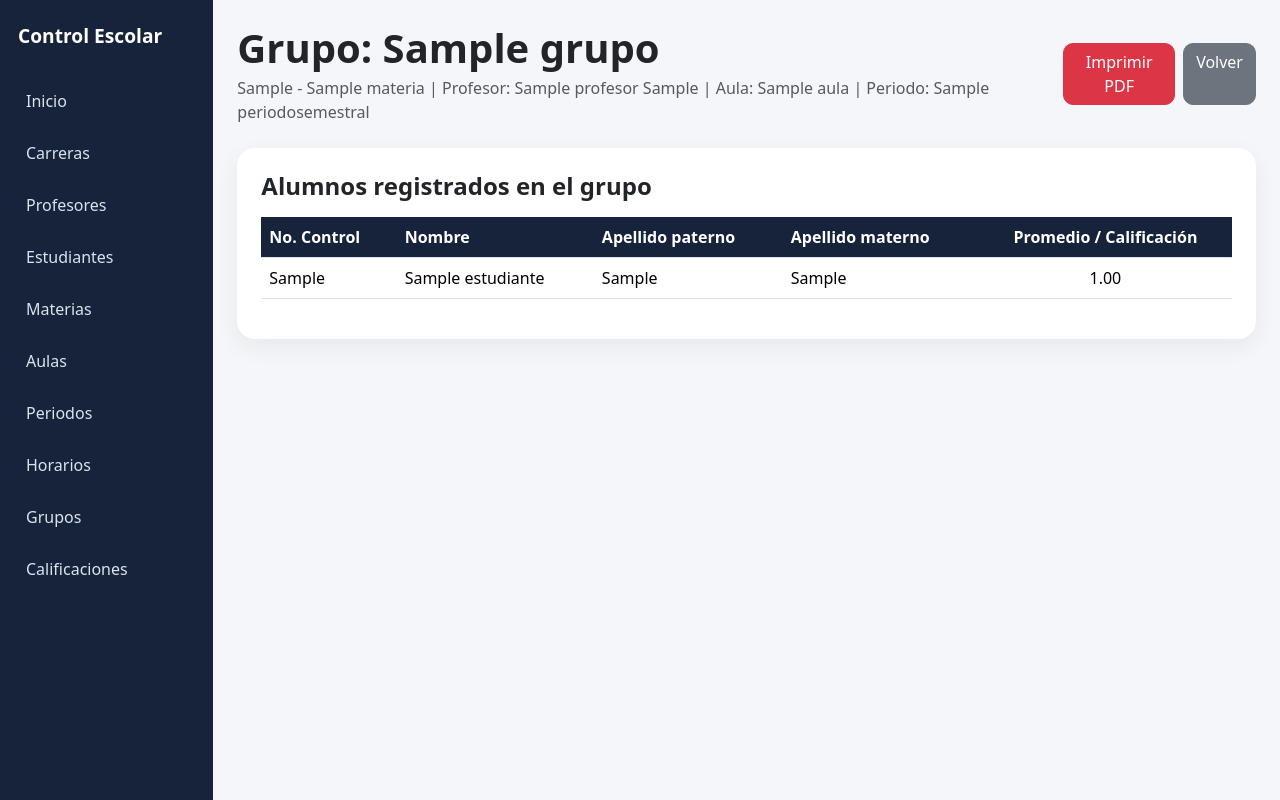
After one commit to ymateo374-code/ControlEscolar_Render_Corregido, a Django app: page /grupos/1/ver/ in a window 1280 px wide. The commit adds this page. Run offline with Django 5.2, Linux system fonts and the light colour scheme; tables that the repository leaves empty hold one stand-in row (values such as "Sample post").

Commit message:
Agregar ver grupo y pdf

```diff
--- /dev/null
+++ b/ControlEscolar_Render_Corregido/escolar/templates/escolar/grupo_detalle.html
@@ -0,0 +1,58 @@
+{% extends 'escolar/base.html' %}
+
+{% block content %}
+<div class="d-flex justify-content-between align-items-center mb-4">
+    <div>
+        <h1 class="fw-bold mb-1">Grupo: {{ grupo.nombre }}</h1>
+        <p class="text-muted mb-0">
+            {{ grupo.materia }} | Profesor: {{ grupo.profesor }} | Aula: {{ grupo.aula }} | Periodo: {{ grupo.periodo }}
+        </p>
+    </div>
+    <div class="d-flex gap-2">
+        <a href="{% url 'grupo_pdf' grupo.id %}" class="btn btn-danger">Imprimir PDF</a>
+        <a href="{% url 'grupo_lista' %}" class="btn btn-secondary">Volver</a>
+    </div>
+</div>
+
+<div class="card page-card">
+    <div class="card-body p-4">
+        <h4 class="fw-bold mb-3">Alumnos registrados en el grupo</h4>
+        <div class="table-responsive">
+            <table class="table table-hover align-middle">
+                <thead>
+                    <tr>
+                        <th>No. Control</th>
+                        <th>Nombre</th>
+                        <th>Apellido paterno</th>
+                        <th>Apellido materno</th>
+                        <th class="text-center">Promedio / Calificación</th>
+                    </tr>
+                </thead>
+                <tbody>
+                    {% for alumno in alumnos %}
+                    <tr>
+                        <td>{{ alumno.numero_control }}</td>
+                        <td>{{ alumno.nombre }}</td>
+                        <td>{{ alumno.apellido_paterno }}</td>
+                        <td>{{ alumno.apellido_materno }}</td>
+                        <td class="text-center">
+                            {% if alumno.promedio %}
+                                {{ alumno.promedio|floatformat:2 }}
+                            {% else %}
+                                <span class="text-muted">Sin calificación</span>
+                            {% endif %}
+                        </td>
+                    </tr>
+                    {% empty %}
+                    <tr>
+                        <td colspan="5" class="text-center text-muted py-4">
+                            Este grupo todavía no tiene alumnos registrados.
+                        </td>
+                    </tr>
+                    {% endfor %}
+                </tbody>
+            </table>
+        </div>
+    </div>
+</div>
+{% endblock %}
--- a/ControlEscolar_Render_Corregido/escolar/templates/escolar/lista.html
+++ b/ControlEscolar_Render_Corregido/escolar/templates/escolar/lista.html
@@ -29,6 +29,9 @@
                             <td>{{ obj|attr:campo }}</td>
                         {% endfor %}
                         <td class="text-center">
+                            {% if detalle_url %}
+                                <a href="{% url detalle_url obj.id %}" class="btn btn-info btn-sm text-white">Ver grupo</a>
+                            {% endif %}
                             <a href="{% url editar_url obj.id %}" class="btn btn-warning btn-sm">Editar</a>
                             <a href="{% url eliminar_url obj.id %}" class="btn btn-danger btn-sm">Eliminar</a>
                         </td>
--- a/ControlEscolar_Render_Corregido/escolar/urls.py
+++ b/ControlEscolar_Render_Corregido/escolar/urls.py
@@ -41,6 +41,8 @@ urlpatterns = [
 
     path('grupos/', views.GrupoListView.as_view(), name='grupo_lista'),
     path('grupos/nuevo/', views.GrupoCreateView.as_view(), name='grupo_crear'),
+    path('grupos/<int:pk>/ver/', views.GrupoDetalleView.as_view(), name='grupo_detalle'),
+    path('grupos/<int:pk>/pdf/', views.grupo_pdf, name='grupo_pdf'),
     path('grupos/<int:pk>/editar/', views.GrupoUpdateView.as_view(), name='grupo_editar'),
     path('grupos/<int:pk>/eliminar/', views.GrupoDeleteView.as_view(), name='grupo_eliminar'),
 
--- a/ControlEscolar_Render_Corregido/escolar/views.py
+++ b/ControlEscolar_Render_Corregido/escolar/views.py
@@ -1,8 +1,10 @@
-from django.shortcuts import render
+from django.shortcuts import render, get_object_or_404
 from django.urls import reverse_lazy
-from django.views.generic import ListView, CreateView, UpdateView, DeleteView
+from django.views.generic import ListView, CreateView, UpdateView, DeleteView, DetailView
 
 from .models import Carrera, Profesor, Estudiante, Materia, Aula, PeriodoSemestral, Horario, Grupo, Calificacion
+from django.db.models import Avg
+from django.http import HttpResponse
 from .forms import CarreraForm, ProfesorForm, EstudianteForm, MateriaForm, AulaForm, PeriodoSemestralForm, HorarioForm, GrupoForm, CalificacionForm
 
 
@@ -31,6 +33,7 @@ class BaseListView(ListView):
             'crear_url': self.crear_url,
             'editar_url': self.editar_url,
             'eliminar_url': self.eliminar_url,
+            'detalle_url': getattr(self, 'detalle_url', None),
             'columnas': self.columnas,
         })
         return context
@@ -290,12 +293,106 @@ class HorarioDeleteView(BaseDeleteView):
     success_url_name = 'horario_lista'
 
 
+
+
+class GrupoDetalleView(DetailView):
+    model = Grupo
+    template_name = 'escolar/grupo_detalle.html'
+    context_object_name = 'grupo'
+
+    def get_context_data(self, **kwargs):
+        context = super().get_context_data(**kwargs)
+        grupo = self.object
+        alumnos = []
+
+        for estudiante in grupo.estudiantes.all().order_by('apellido_paterno', 'apellido_materno', 'nombre'):
+            promedio = Calificacion.objects.filter(
+                grupo=grupo,
+                estudiante=estudiante
+            ).aggregate(promedio=Avg('calificacion'))['promedio']
+
+            alumnos.append({
+                'numero_control': estudiante.numero_control,
+                'nombre': estudiante.nombre,
+                'apellido_paterno': estudiante.apellido_paterno,
+                'apellido_materno': estudiante.apellido_materno,
+                'promedio': promedio,
+            })
+
+        context['alumnos'] = alumnos
+        return context
+
+
+def grupo_pdf(request, pk):
+    from reportlab.lib import colors
+    from reportlab.lib.pagesizes import letter
+    from reportlab.lib.styles import getSampleStyleSheet
+    from reportlab.platypus import SimpleDocTemplate, Table, TableStyle, Paragraph, Spacer
+
+    grupo = get_object_or_404(
+        Grupo.objects.select_related('materia', 'profesor', 'aula', 'periodo', 'horario'),
+        pk=pk
+    )
+
+    response = HttpResponse(content_type='application/pdf')
+    response['Content-Disposition'] = f'attachment; filename="grupo_{grupo.id}.pdf"'
+
+    doc = SimpleDocTemplate(response, pagesize=letter)
+    styles = getSampleStyleSheet()
+    elementos = []
+
+    elementos.append(Paragraph('Reporte de Grupo', styles['Title']))
+    elementos.append(Spacer(1, 12))
+    elementos.append(Paragraph(f'<b>Grupo:</b> {grupo.nombre}', styles['Normal']))
+    elementos.append(Paragraph(f'<b>Materia:</b> {grupo.materia}', styles['Normal']))
+    elementos.append(Paragraph(f'<b>Profesor:</b> {grupo.profesor}', styles['Normal']))
+    elementos.append(Paragraph(f'<b>Aula:</b> {grupo.aula}', styles['Normal']))
+    elementos.append(Paragraph(f'<b>Periodo:</b> {grupo.periodo}', styles['Normal']))
+    elementos.append(Spacer(1, 16))
+
+    datos = [['No. Control', 'Nombre', 'Apellido paterno', 'Apellido materno', 'Promedio / Calificación']]
+
+    estudiantes = grupo.estudiantes.all().order_by('apellido_paterno', 'apellido_materno', 'nombre')
+    for estudiante in estudiantes:
+        promedio = Calificacion.objects.filter(
+            grupo=grupo,
+            estudiante=estudiante
+        ).aggregate(promedio=Avg('calificacion'))['promedio']
+
+        datos.append([
+            estudiante.numero_control,
+            estudiante.nombre,
+            estudiante.apellido_paterno,
+            estudiante.apellido_materno,
+            f'{promedio:.2f}' if promedio is not None else 'Sin calificación'
+        ])
+
+    if len(datos) == 1:
+        datos.append(['-', 'Sin alumnos registrados', '-', '-', '-'])
+
+    tabla = Table(datos, repeatRows=1)
+    tabla.setStyle(TableStyle([
+        ('BACKGROUND', (0, 0), (-1, 0), colors.HexColor('#17223b')),
+        ('TEXTCOLOR', (0, 0), (-1, 0), colors.white),
+        ('GRID', (0, 0), (-1, -1), 0.5, colors.grey),
+        ('FONTNAME', (0, 0), (-1, 0), 'Helvetica-Bold'),
+        ('ALIGN', (0, 0), (-1, -1), 'CENTER'),
+        ('VALIGN', (0, 0), (-1, -1), 'MIDDLE'),
+        ('ROWBACKGROUNDS', (0, 1), (-1, -1), [colors.white, colors.HexColor('#f4f6f9')]),
+    ]))
+
+    elementos.append(tabla)
+    doc.build(elementos)
+    return response
+
+
 class GrupoListView(BaseListView):
     model = Grupo
     titulo = 'Grupos'
     crear_url = 'grupo_crear'
     editar_url = 'grupo_editar'
     eliminar_url = 'grupo_eliminar'
+    detalle_url = 'grupo_detalle'
     columnas = [('nombre', 'Grupo'), ('materia', 'Materia'), ('profesor', 'Profesor'), ('aula', 'Aula'), ('periodo', 'Periodo'), ('horario', 'Horario')]
 
 
--- a/ControlEscolar_Render_Corregido/requirements.txt
+++ b/ControlEscolar_Render_Corregido/requirements.txt
@@ -6,3 +6,4 @@ psycopg2-binary==2.9.12
 sqlparse==0.5.5
 tzdata==2025.3
 whitenoise==6.12.0
+reportlab==4.4.5
```
Also changed, not shown: 1 other file.
